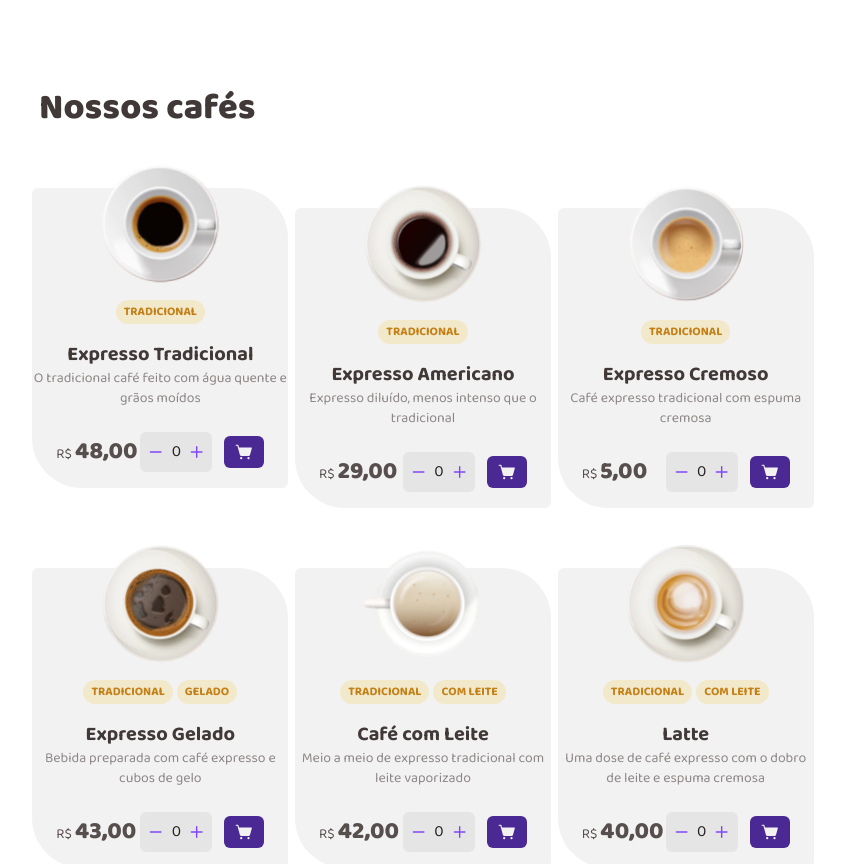
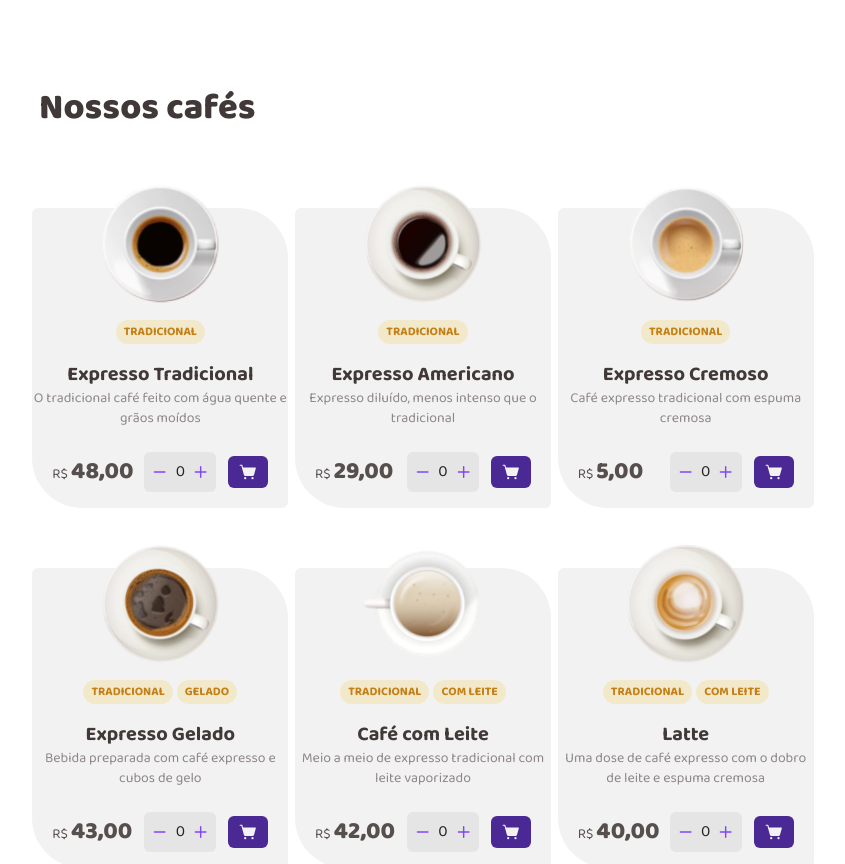
Before and after one commit to lucasptcastro/coffee-delivery, a Next.js app: page / in a window 1280 px wide. Shown: the part 840-1704 px from the top of the page, without its empty margins (217-1062 px from the left). Built offline with nearby package versions, Linux system fonts and the light colour scheme; no server answers.

Commit message:
🌈 style: adjusted catalog alignement

```diff
--- a/src/components/Catalog/index.tsx
+++ b/src/components/Catalog/index.tsx
@@ -114,7 +114,7 @@ export default function Catalog({
         </span>
 
         {/* Cart */}
-        <div className="mt-6 flex w-full flex-row flex-wrap items-center justify-between xs:px-6 md:px-2 lg:px-6">
+        <div className="mt-6 flex w-full flex-row flex-wrap items-center justify-between xs:px-6 md:px-2 lg:px-5">
           <span className="font-roboto text-xs text-base-text xs:text-sm xl:text-sm">
             R${" "}
             <strong className="font-baloo2 text-base font-extrabold text-base-text xs:text-xl xl:text-2xl">
@@ -123,7 +123,7 @@ export default function Catalog({
           </span>
 
           {/* Input */}
-          <div className="flex flex-row items-center gap-2 xs:gap-3">
+          <div className="flex flex-row items-center gap-2 xs:gap-3 md:gap-2 lg:gap-3">
             <Input
               type="number"
               product={{
--- a/src/pages/index.tsx
+++ b/src/pages/index.tsx
@@ -106,7 +106,7 @@ export default function Home() {
         </h1>
 
         {/* Catalog */}
-        <div className="flex w-full flex-col items-center justify-center space-y-10 py-10 md:grid md:grid-cols-2 md:gap-5 lg:justify-items-center xl:grid-cols-3 3xl:grid-cols-4">
+        <div className="flex w-full flex-col items-end justify-center space-y-10 py-10 md:grid md:grid-cols-2 md:gap-5 lg:justify-items-center xl:grid-cols-3 3xl:grid-cols-4">
           {COFFEES.map((coffee, index) => (
             <Catalog
               id={coffee.id}
```
